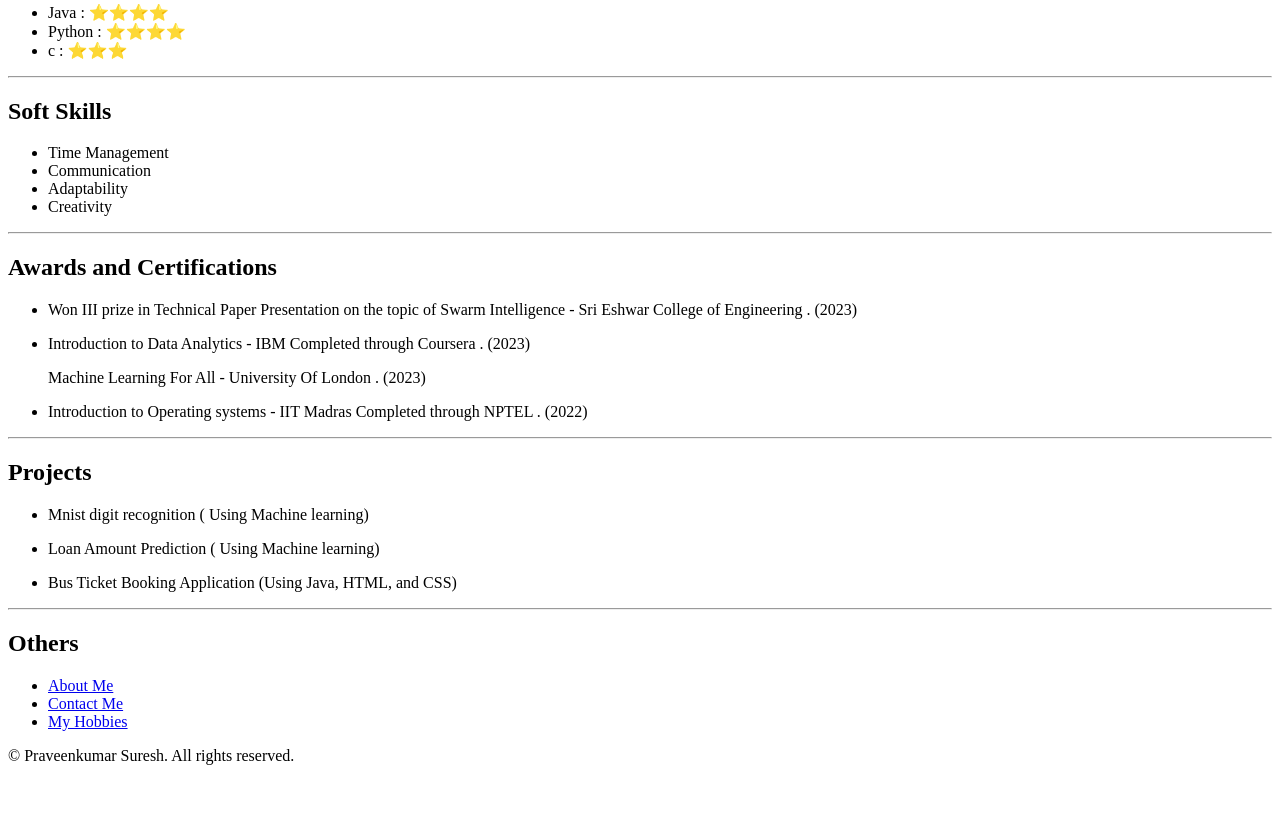
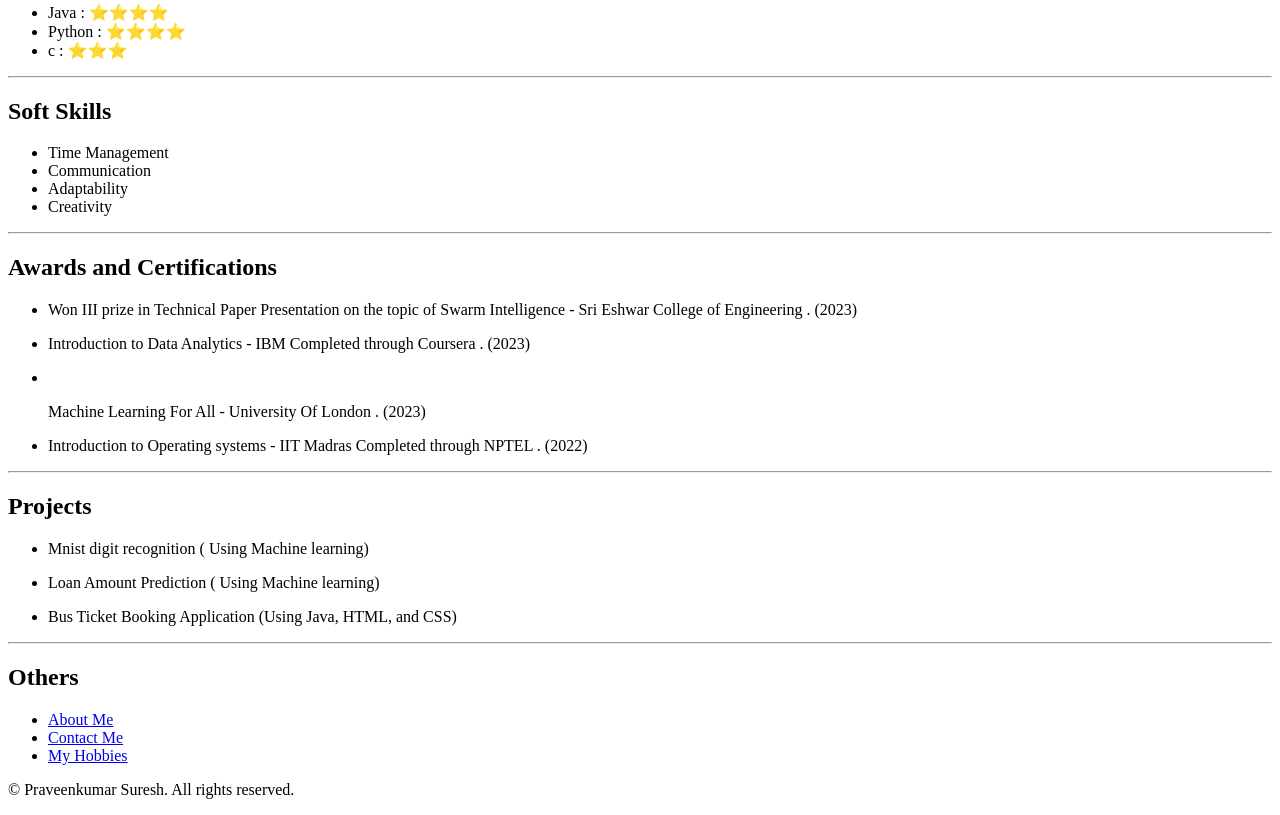
Before and after one commit to praveenkumarsuresh5201/Resume, a plain HTML site: page index.html in a window 1280 px wide. Shown: the part 942-1757 px from the top of the page. Before the commit the page ends 1723 px from the top, so only its background shows below. Drawn offline with Linux system fonts and the light colour scheme.

Commit message:
Update index.html

```diff
--- a/index.html
+++ b/index.html
@@ -65,7 +65,7 @@
     <ul>
         <li><p>Won III prize in Technical Paper Presentation on the topic of Swarm Intelligence - Sri Eshwar College of Engineering . (2023)</p></li>
         <li><p>Introduction to Data Analytics - IBM Completed through Coursera . (2023)</p></li>
-        <li<p>Machine Learning For All - University Of London . (2023)</p></li>
+        <li></li><p>Machine Learning For All - University Of London . (2023)</p></li>
         <li><p>Introduction to Operating systems - IIT Madras Completed through NPTEL . (2022)</p></li>
     </ul>
     <hr/>
```
